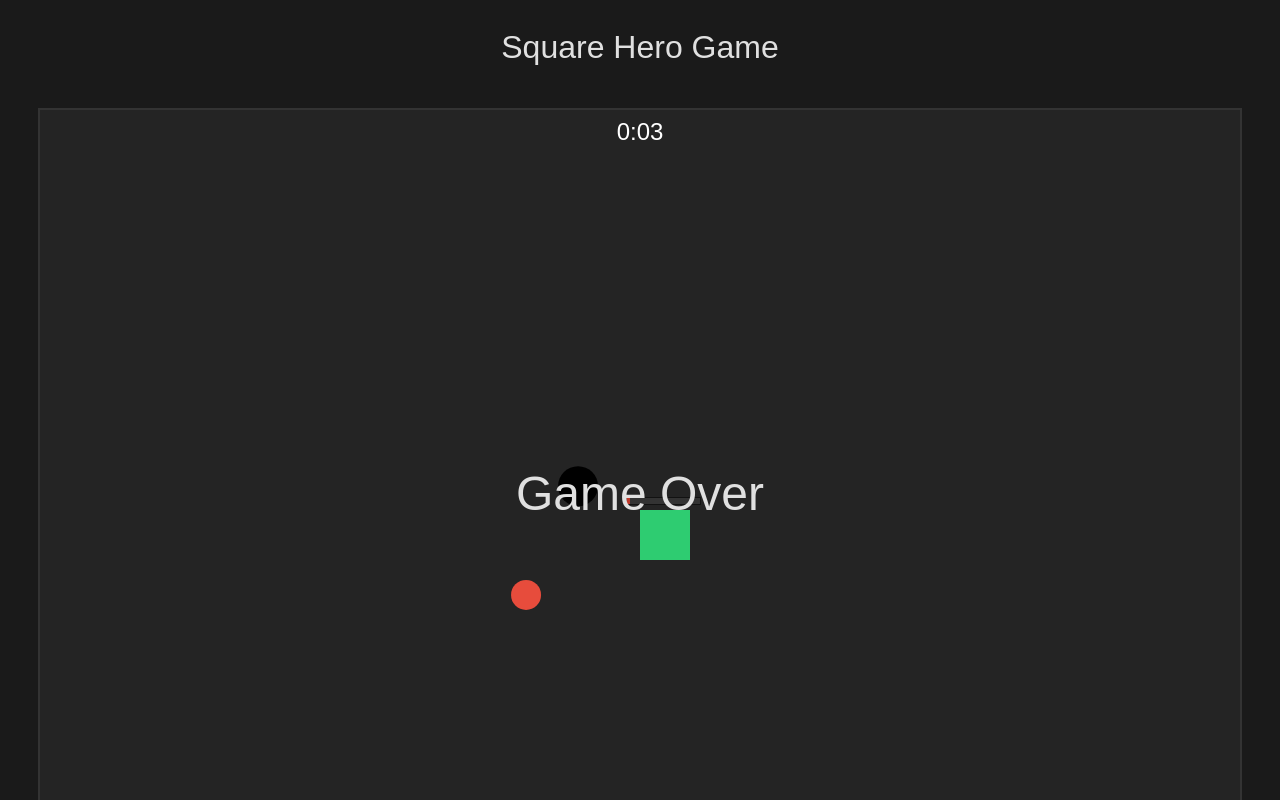
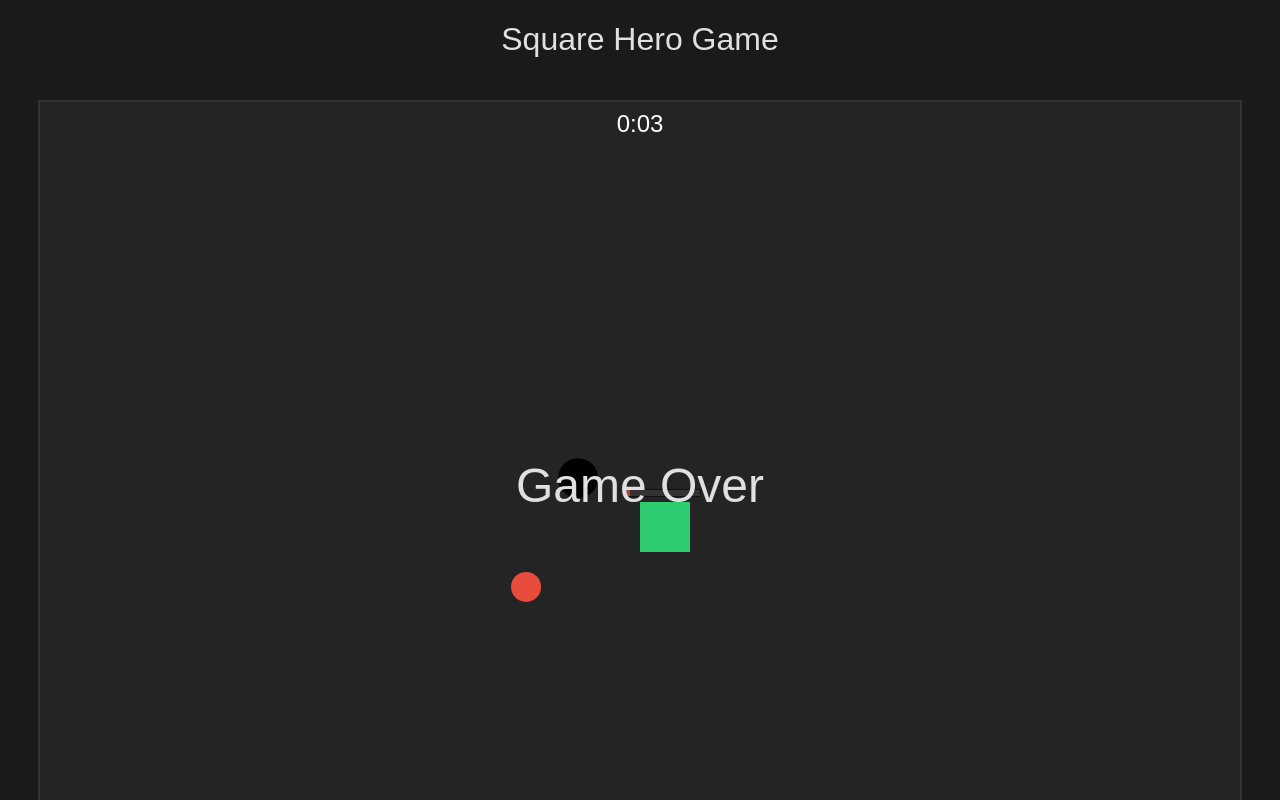
Before and after one commit to cnguyen799/Square, a plain HTML site: page index.html in a window 1280 px wide. Shown: the top 800 px of the page. Drawn offline with Linux system fonts and the light colour scheme.

Commit message:
Update index.html

```diff
--- a/index.html
+++ b/index.html
@@ -5,16 +5,17 @@
     <meta name="viewport" content="width=device-width, initial-scale=1.0">
     <title>2D Square Hero Game</title>
     <style>
-        canvas {
-            border: 2px solid #333;
-            display: block;
-            margin: 20px auto;
-        }
         body {
             display: flex;
             flex-direction: column;
             align-items: center;
             background-color: #1a1a1a;
+            margin: 0;
+            padding: 0;
+        }
+        canvas {
+            border: 2px solid #333;
+            margin: 20px auto;
         }
         h1 {
             color: #e0e0e0;
```
